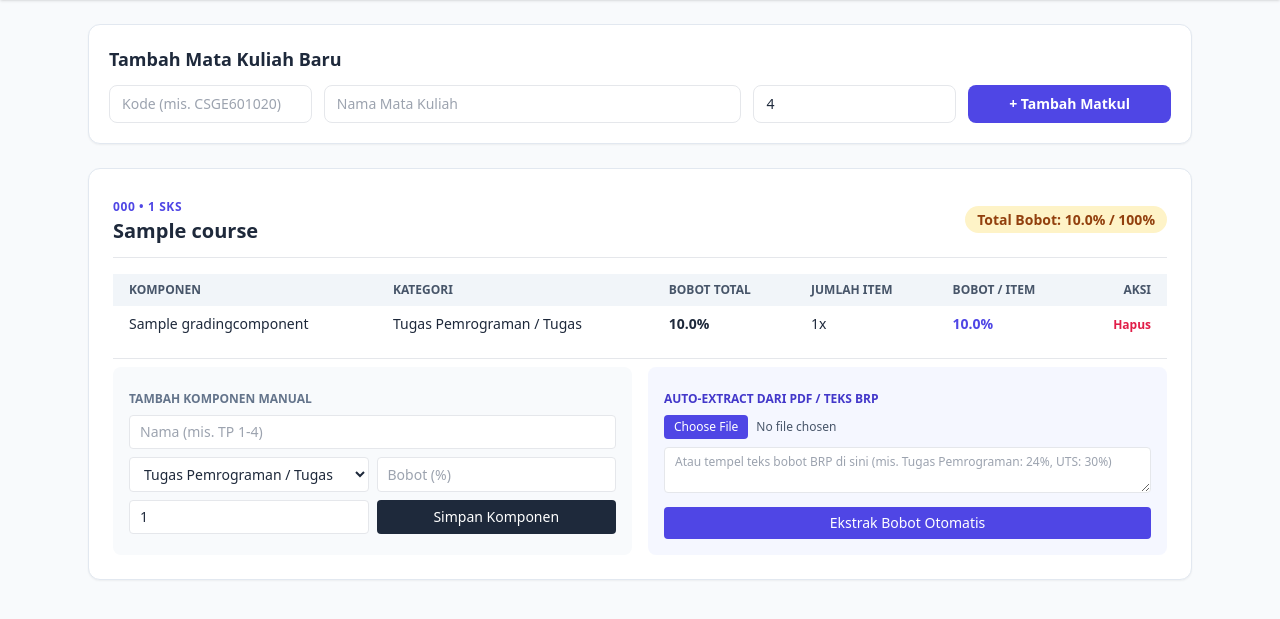
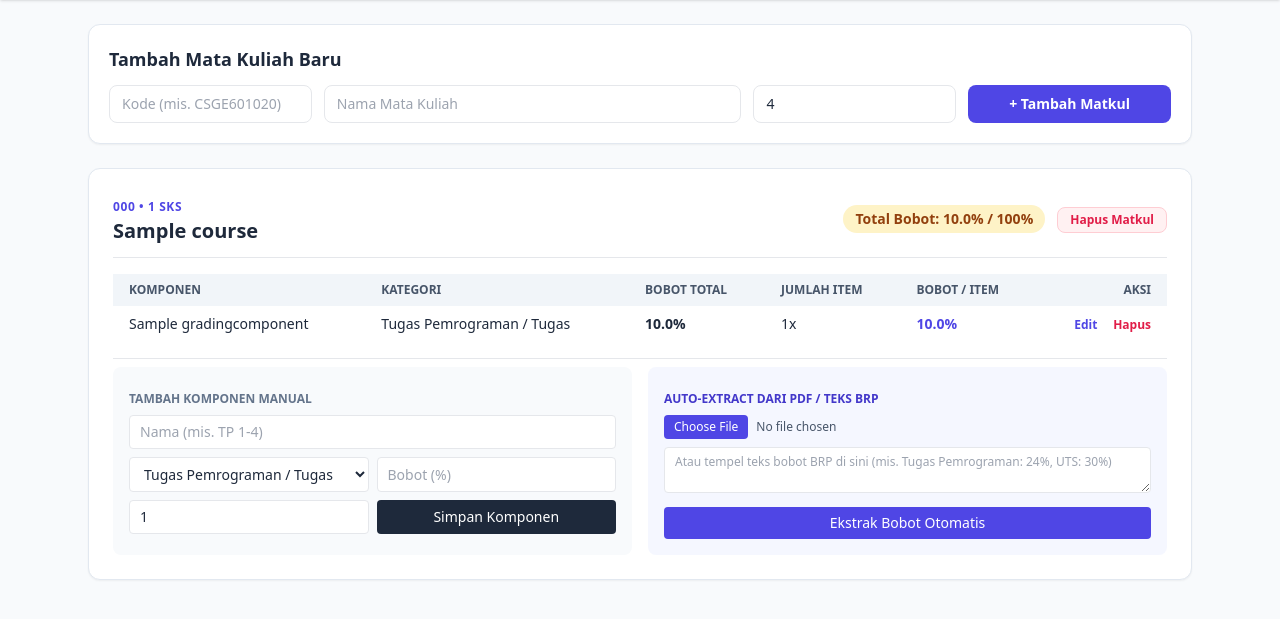
Before and after one commit to fazadims/Advanced_Task_Reminder-DDP1, a Django app: page /brp/ in a window 1280 px wide. Shown: the part 64-683 px from the top of the page. Run offline with Django 5.2, Linux system fonts and the light colour scheme; a user stored in the database is signed in; tables that the repository leaves empty hold one stand-in row (values such as "Sample post"); some libraries are stand-ins or nearby versions.

Commit message:
feat(brp): tambah fitur edit komponen bobot dan hapus mata kuliah

```diff
--- a/brp/templates/brp/index.html
+++ b/brp/templates/brp/index.html
@@ -56,10 +56,16 @@
                             <span class="text-xs font-bold uppercase tracking-wider text-indigo-600">{{ course.code }} • {{ course.sks }} SKS</span>
                             <h3 class="text-xl font-bold">{{ course.name }}</h3>
                         </div>
-                        <div class="text-right">
+                        <div class="flex items-center gap-3">
                             <span class="px-3 py-1 rounded-full text-sm font-bold {% if course.is_weight_valid %}bg-emerald-100 text-emerald-800{% else %}bg-amber-100 text-amber-800{% endif %}">
                                 Total Bobot: {{ course.total_weight|floatformat:1 }}% / 100%
                             </span>
+                            <form action="{% url 'brp:delete_course' course.id %}" method="POST" onsubmit="return confirm('Hapus mata kuliah {{ course.name }} beserta semua komponennya?');">
+                                {% csrf_token %}
+                                <button type="submit" class="px-3 py-1 rounded-lg text-xs font-semibold bg-rose-50 text-rose-600 border border-rose-200 hover:bg-rose-100 transition">
+                                    Hapus Matkul
+                                </button>
+                            </form>
                         </div>
                     </div>
 
@@ -84,7 +90,17 @@
                                         <td class="px-4 py-2 font-semibold">{{ comp.weight_percentage }}%</td>
                                         <td class="px-4 py-2">{{ comp.item_count }}x</td>
                                         <td class="px-4 py-2 text-indigo-600 font-semibold">{{ comp.weight_per_item }}%</td>
-                                        <td class="px-4 py-2 text-right">
+                                        <td class="px-4 py-2 text-right space-x-3">
+                                            <button type="button"
+                                                data-url="{% url 'brp:edit_component' comp.id %}"
+                                                data-name="{{ comp.name }}"
+                                                data-category="{{ comp.category }}"
+                                                data-weight="{{ comp.weight_percentage }}"
+                                                data-count="{{ comp.item_count }}"
+                                                onclick="openEditModal(this)"
+                                                class="text-indigo-600 hover:underline text-xs font-semibold">
+                                                Edit
+                                            </button>
                                             <form action="{% url 'brp:delete_component' comp.id %}" method="POST" class="inline">
                                                 {% csrf_token %}
                                                 <button type="submit" class="text-rose-600 hover:underline text-xs font-semibold">Hapus</button>
@@ -135,5 +151,64 @@
             {% endfor %}
         </section>
     </main>
+
+    <!-- Modal Edit Komponen -->
+    <div id="editModal" class="fixed inset-0 bg-slate-900/50 hidden items-center justify-center p-4 z-50">
+        <div class="bg-white rounded-xl shadow-lg max-w-md w-full p-6 space-y-4">
+            <div class="flex justify-between items-center border-b pb-2">
+                <h3 class="text-lg font-bold">Edit Komponen Penilaian</h3>
+                <button type="button" onclick="closeEditModal()" class="text-slate-400 hover:text-slate-600 font-bold text-lg">&times;</button>
+            </div>
+            <form id="editForm" method="POST" class="space-y-3">
+                {% csrf_token %}
+                <div>
+                    <label class="block text-xs font-semibold text-slate-600 mb-1">Nama Komponen</label>
+                    <input type="text" id="editName" name="name" required class="w-full border rounded-lg px-3 py-2 text-sm">
+                </div>
+                <div>
+                    <label class="block text-xs font-semibold text-slate-600 mb-1">Kategori</label>
+                    <select id="editCategory" name="category" class="w-full border rounded-lg px-3 py-2 text-sm bg-white">
+                        {% for val, label in categories %}
+                            <option value="{{ val }}">{{ label }}</option>
+                        {% endfor %}
+                    </select>
+                </div>
+                <div class="grid grid-cols-2 gap-3">
+                    <div>
+                        <label class="block text-xs font-semibold text-slate-600 mb-1">Bobot Total (%)</label>
+                        <input type="number" step="0.1" id="editWeight" name="weight_percentage" required class="w-full border rounded-lg px-3 py-2 text-sm">
+                    </div>
+                    <div>
+                        <label class="block text-xs font-semibold text-slate-600 mb-1">Jumlah Item</label>
+                        <input type="number" min="1" id="editItemCount" name="item_count" required class="w-full border rounded-lg px-3 py-2 text-sm">
+                    </div>
+                </div>
+                <div class="flex justify-end gap-2 pt-2">
+                    <button type="button" onclick="closeEditModal()" class="px-4 py-2 rounded-lg text-sm border hover:bg-slate-50">Batal</button>
+                    <button type="submit" class="px-4 py-2 rounded-lg text-sm font-semibold bg-indigo-600 text-white hover:bg-indigo-700">Simpan Perubahan</button>
+                </div>
+            </form>
+        </div>
+    </div>
+
+    <script>
+        function openEditModal(button) {
+            document.getElementById('editForm').action = button.dataset.url;
+            document.getElementById('editName').value = button.dataset.name;
+            document.getElementById('editCategory').value = button.dataset.category;
+            document.getElementById('editWeight').value = button.dataset.weight;
+            document.getElementById('editItemCount').value = button.dataset.count;
+
+            const modal = document.getElementById('editModal');
+            modal.classList.remove('hidden');
+            modal.classList.add('flex');
+        }
+
+        function closeEditModal() {
+            const modal = document.getElementById('editModal');
+            modal.classList.add('hidden');
+            modal.classList.remove('flex');
+        }
+    </script>
 </body>
 </html>
--- a/brp/urls.py
+++ b/brp/urls.py
@@ -6,8 +6,10 @@ app_name = "brp"
 urlpatterns = [
     path("", views.brp_dashboard, name="dashboard"),
     path("course/add/", views.add_course, name="add_course"),
+    path("course/<int:course_id>/delete/", views.delete_course, name="delete_course"),
     path("course/<int:course_id>/component/add/", views.add_component, name="add_component"),
     path("course/<int:course_id>/parse/", views.parse_brp_upload, name="parse_upload"),
+    path("component/<int:comp_id>/edit/", views.edit_component, name="edit_component"),
     path("component/<int:comp_id>/delete/", views.delete_component, name="delete_component"),
     path("demo-seed/", views.load_demo_brp, name="load_demo"),
 ]
--- a/brp/views.py
+++ b/brp/views.py
@@ -125,3 +125,29 @@ def load_demo_brp(request):
         seed_demo_courses_and_brp(request.user)
         messages.success(request, "Data demo mata kuliah Fasilkom & bobot BRP berhasil dimuat!")
     return redirect("brp:dashboard")
+
+@login_required
+def edit_component(request, comp_id):
+    comp = get_object_or_404(GradingComponent, id=comp_id, course__user=request.user)
+    if request.method == "POST":
+        comp.name = request.POST.get("name", comp.name).strip()
+        comp.category = request.POST.get("category", comp.category)
+        comp.weight_percentage = float(request.POST.get("weight_percentage", comp.weight_percentage) or 0)
+        comp.item_count = max(1, int(request.POST.get("item_count", comp.item_count) or 1))
+        try:
+            comp.full_clean()
+            comp.save()
+            messages.success(request, f"Komponen '{comp.name}' berhasil diperbarui.")
+        except ValidationError as e:
+            messages.error(request, " ".join(e.messages))
+    return redirect("brp:dashboard")
+
+
+@login_required
+def delete_course(request, course_id):
+    course = get_object_or_404(Course, id=course_id, user=request.user)
+    if request.method == "POST":
+        course_name = course.name
+        course.delete()
+        messages.info(request, f"Mata kuliah '{course_name}' berhasil dihapus.")
+    return redirect("brp:dashboard")
```
